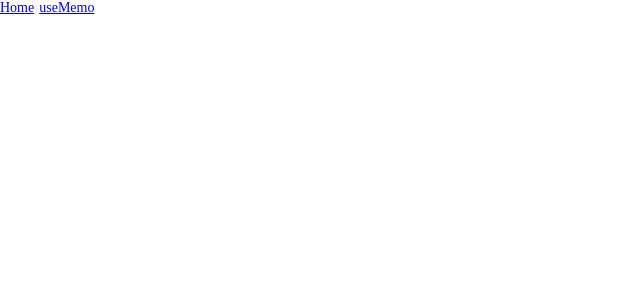
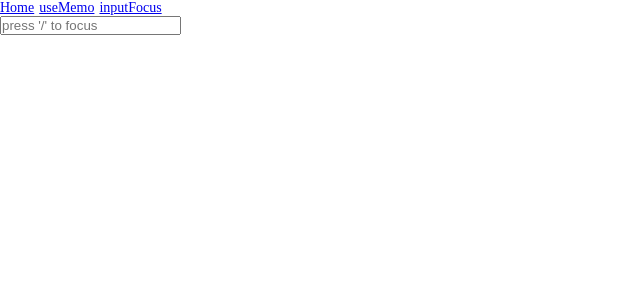
Before and after one commit to MarmotCluster/various-react-sandbox, a React (Create React App) app: page /focus in a window 1280 px wide. Before the commit this address had no page. Shown: the top 300 px of the page, without its empty margins (0-640 px from the left). Built offline with nearby package versions, Linux system fonts and the light colour scheme.

Commit message:
added google toogle button

```diff
--- a/src/App.tsx
+++ b/src/App.tsx
@@ -3,6 +3,7 @@ import { BrowserRouter, Route, Routes } from "react-router-dom";
 import Main from "./components/pages/Main";
 import Navigation from "./components/Navigation";
 import PageUseMemo from "./components/pages/PageUseMemo";
+import OnKeydownFocus from "./components/pages/OnKeydownFocus";
 
 const App = () => {
   return (
@@ -11,6 +12,7 @@ const App = () => {
       <Routes>
         <Route path="/" element={<Main />} />
         <Route path="/usememo" element={<PageUseMemo />} />
+        <Route path="/focus" element={<OnKeydownFocus />} />
       </Routes>
     </BrowserRouter>
   );
--- a/src/components/Navigation.tsx
+++ b/src/components/Navigation.tsx
@@ -1,15 +1,36 @@
 import React from "react";
 import { Link } from "react-router-dom";
 
+interface Menu {
+  name: string;
+  to: string;
+}
+
 const Navigation = () => {
+  const menu: Menu[] = [
+    {
+      name: "Home",
+      to: "/",
+    },
+    {
+      name: "useMemo",
+      to: "/usememo",
+    },
+    {
+      name: "inputFocus",
+      to: "/focus",
+    },
+  ];
+
   return (
     <div className="navigation">
-      <Link className="navigation-item" to="/">
-        Home
-      </Link>
-      <Link className="navigation-item" to="/usememo">
-        useMemo
-      </Link>
+      {menu.map<JSX.Element>((i: Menu, index: number) => {
+        return (
+          <Link key={index} className="navigation-item" to={i.to}>
+            {i.name}
+          </Link>
+        );
+      })}
     </div>
   );
 };
--- /dev/null
+++ b/src/components/pages/OnKeydownFocus.tsx
@@ -0,0 +1,30 @@
+import React, { useCallback, useEffect, useMemo, useRef } from "react";
+
+const OnKeydownFocus = () => {
+  const ref = useRef<HTMLInputElement>(null);
+
+  const onKeydownHandler = useCallback((e: KeyboardEvent) => {
+    if (e.key === "/") {
+      if (document.activeElement !== ref.current) {
+        e.preventDefault();
+      }
+      ref.current!.focus();
+    }
+  }, []);
+
+  useEffect(() => {
+    document.addEventListener("keydown", onKeydownHandler);
+
+    return () => {
+      document.removeEventListener("keydown", onKeydownHandler);
+    };
+  }, []);
+
+  return (
+    <div>
+      <input ref={ref} type="text" placeholder="press '/' to focus" />
+    </div>
+  );
+};
+
+export default OnKeydownFocus;
--- a/src/components/pages/PageUseMemo.tsx
+++ b/src/components/pages/PageUseMemo.tsx
@@ -1,6 +1,6 @@
 import React, { useMemo, useState } from "react";
 
-const expensiveCalculation = (num: number) => {
+const expensiveCalculation = (num: number): number => {
   console.log("Calculating...");
   for (let i = 0; i < 1000000000; i++) {
     num += 1;
@@ -9,7 +9,7 @@ const expensiveCalculation = (num: number) => {
 };
 
 const PageUseMemo = () => {
-  const [count, setCount] = useState(0);
+  const [count, setCount] = useState<number>(0);
   const [todos, setTodos] = useState<string[]>([]);
   const calculation = useMemo(() => expensiveCalculation(count), [count]);
 
```
Also changed, not shown: src/components/pages/Main.tsx (line endings or trailing spaces), src/index.tsx (line endings or trailing spaces), src/sass/base/_main.scss (line endings or trailing spaces), src/sass/main.scss (line endings or trailing spaces).
